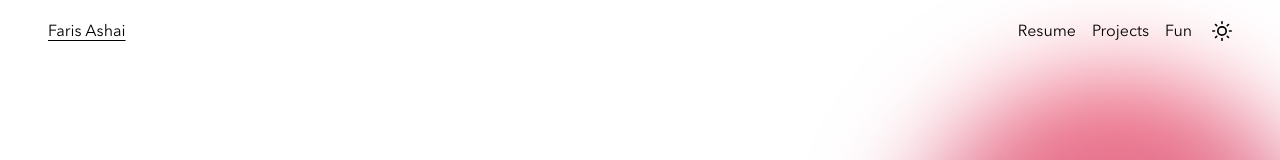
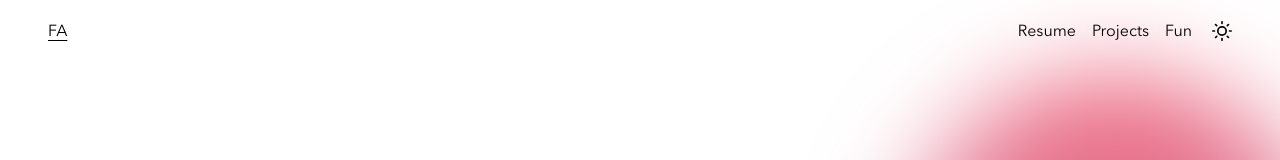
Before and after one commit to farisashai/farisashai.me, a Next.js app: page / in a window 1280 px wide. Shown: the top 160 px of the page. Built offline with nearby package versions, Linux system fonts and the light colour scheme.

Commit message:
Update index.tsx

```diff
--- a/components/Navbar/index.tsx
+++ b/components/Navbar/index.tsx
@@ -9,7 +9,7 @@ const Navbar = () => {
     <>
       <nav className={styles.navbar}>
         <Link href="/">
-          <a className={router.route === '/' ? styles.active : ''}>Faris Ashai</a>
+          <a className={router.route === '/' ? styles.active : ''}>FA</a>
         </Link>
         <div className={styles.navlinks}>
           <Link href="/resume.pdf">Resume</Link>
```
